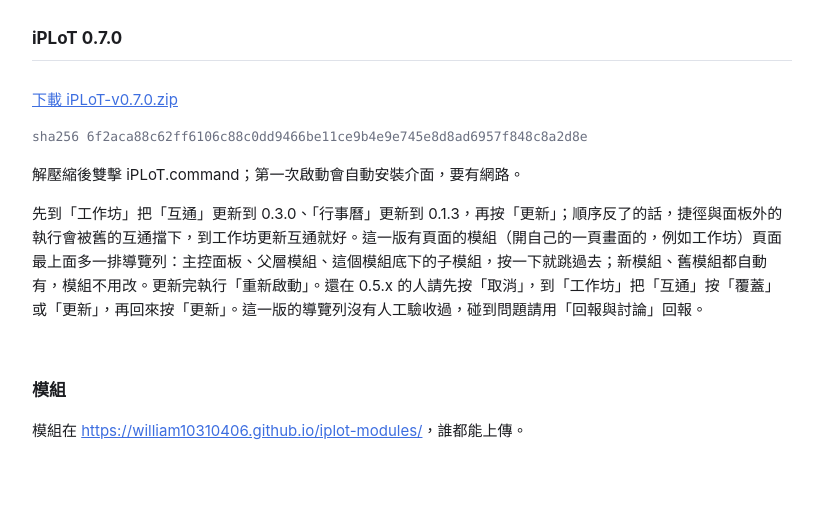
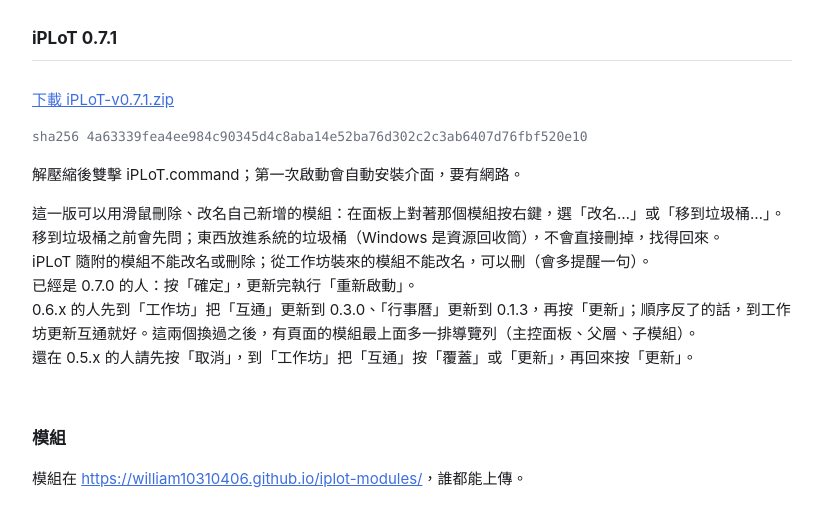
Before and after one commit to william10310406/iplot-workshop, a plain HTML site: page index.html in a window 1280 px wide. Shown: the part 58-584 px from the top of the page, without its empty margins (228-1050 px from the left). Drawn offline with Linux system fonts and the light colour scheme.

Commit message:
0.7.1（v0.7.1，8cd772d）
Co-Authored-By: Claude Sonnet 5.5 <noreply@anthropic.com>

```diff
--- a/index.html
+++ b/index.html
@@ -23,12 +23,16 @@ a { color: var(--accent); }
 </head>
 <body>
 <h1>iPLoT 工作坊</h1>
-<h2>iPLoT 0.7.0</h2>
+<h2>iPLoT 0.7.1</h2>
 <div class="box">
-<p><a href="https://william10310406.github.io/iplot-workshop/iPLoT-v0.7.0.zip">下載 iPLoT-v0.7.0.zip</a></p>
-<p class="sha">sha256 6f2aca88c62ff6106c88c0dd9466be11ce9b4e9e745e8d8ad6957f848c8a2d8e</p>
+<p><a href="https://william10310406.github.io/iplot-workshop/iPLoT-v0.7.1.zip">下載 iPLoT-v0.7.1.zip</a></p>
+<p class="sha">sha256 4a63339fea4ee984c90345d4c8aba14e52ba76d302c2c3ab6407d76fbf520e10</p>
 <p>解壓縮後雙擊 iPLoT.command；第一次啟動會自動安裝介面，要有網路。</p>
-<p class="notes">先到「工作坊」把「互通」更新到 0.3.0、「行事曆」更新到 0.1.3，再按「更新」；順序反了的話，捷徑與面板外的執行會被舊的互通擋下，到工作坊更新互通就好。這一版有頁面的模組（開自己的一頁畫面的，例如工作坊）頁面最上面多一排導覽列：主控面板、父層模組、這個模組底下的子模組，按一下就跳過去；新模組、舊模組都自動有，模組不用改。更新完執行「重新啟動」。還在 0.5.x 的人請先按「取消」，到「工作坊」把「互通」按「覆蓋」或「更新」，再回來按「更新」。這一版的導覽列沒有人工驗收過，碰到問題請用「回報與討論」回報。</p>
+<p class="notes">這一版可以用滑鼠刪除、改名自己新增的模組：在面板上對著那個模組按右鍵，選「改名…」或「移到垃圾桶…」。移到垃圾桶之前會先問；東西放進系統的垃圾桶（Windows 是資源回收筒），不會直接刪掉，找得回來。
+iPLoT 隨附的模組不能改名或刪除；從工作坊裝來的模組不能改名，可以刪（會多提醒一句）。
+已經是 0.7.0 的人：按「確定」，更新完執行「重新啟動」。
+0.6.x 的人先到「工作坊」把「互通」更新到 0.3.0、「行事曆」更新到 0.1.3，再按「更新」；順序反了的話，到工作坊更新互通就好。這兩個換過之後，有頁面的模組最上面多一排導覽列（主控面板、父層、子模組）。
+還在 0.5.x 的人請先按「取消」，到「工作坊」把「互通」按「覆蓋」或「更新」，再回來按「更新」。</p>
 </div>
 <h2>模組</h2>
 <p>模組在 <a href="https://william10310406.github.io/iplot-modules/">https://william10310406.github.io/iplot-modules/</a>，誰都能上傳。</p>
```
Also changed, not shown: update.json (+4 -4 lines), 1 other file.
